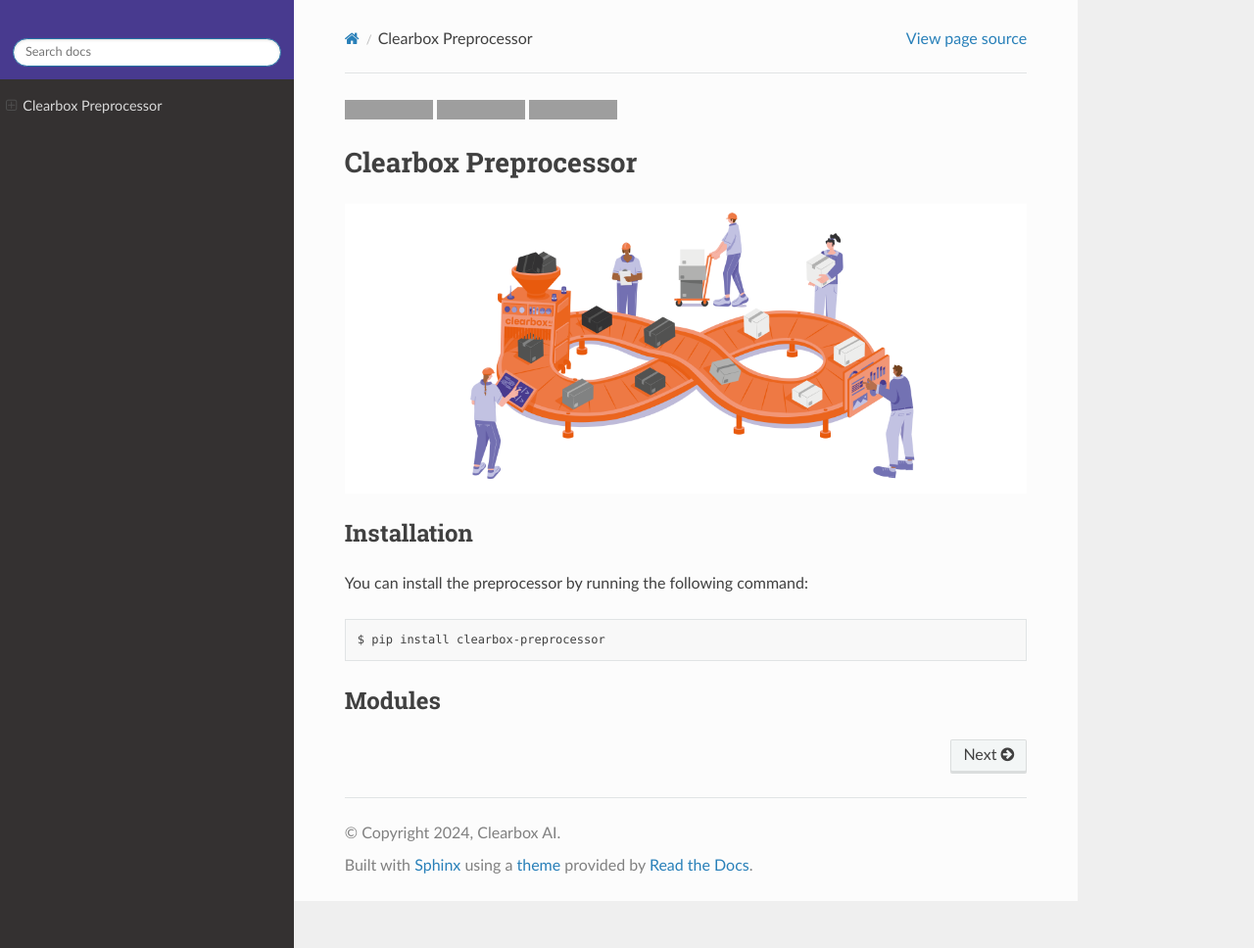
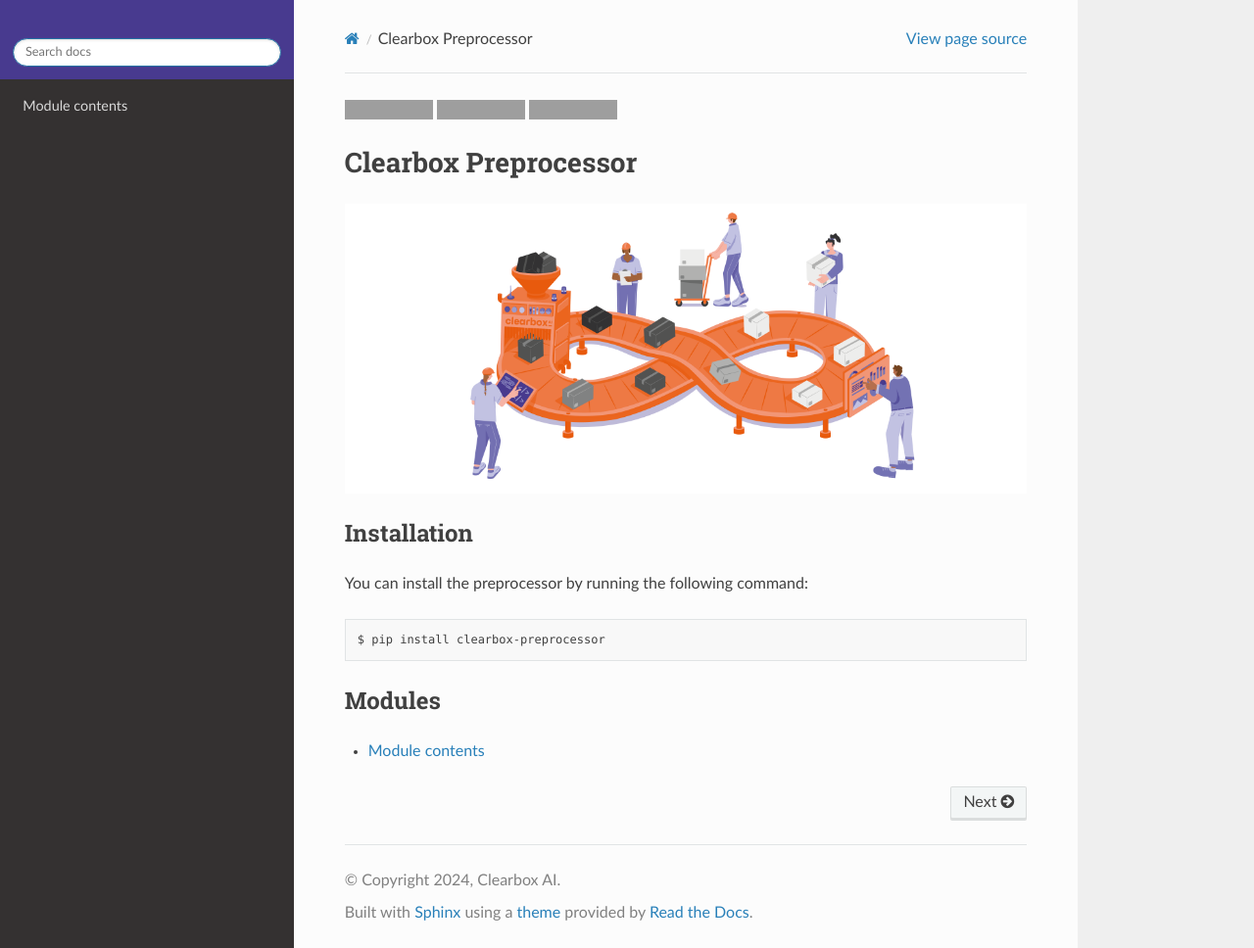
Before and after one commit to Clearbox-AI/preprocessor, a Sphinx documentation site: the page built from docs/source/index.rst, in a window 1280 px wide and 968 px high. Shown: the whole window at 98% size. Built offline with Sphinx 7.4.7 and the Read the Docs theme 3.1.0, drawn with Linux system fonts in a browser that asks for light colours; pages that are not in the unit, such as notebooks, are missing from menus; some of the changed lines change nothing that is shown; grey boxes are pictures that could not be loaded.

Commit message:
updated docs

```diff
--- a/docs/source/api/clearbox_preprocessor.rst
+++ b/docs/source/api/clearbox_preprocessor.rst
@@ -1,5 +1,15 @@
 .. toctree::
    :maxdepth: 4
 
+   .. automodule:: clearbox_preprocessor.preprocessor
+      :members:
+      :undoc-members:
+      :show-inheritance:
+
+Module contents
+---------------
+
 .. automodule:: clearbox_preprocessor
    :members:
+   :undoc-members:
+   :show-inheritance:
--- a/docs/source/api/modules.rst
+++ b/docs/source/api/modules.rst
@@ -1,3 +1,5 @@
+clearbox_preprocessor
+=====================
 
 .. toctree::
    :maxdepth: 4
```
